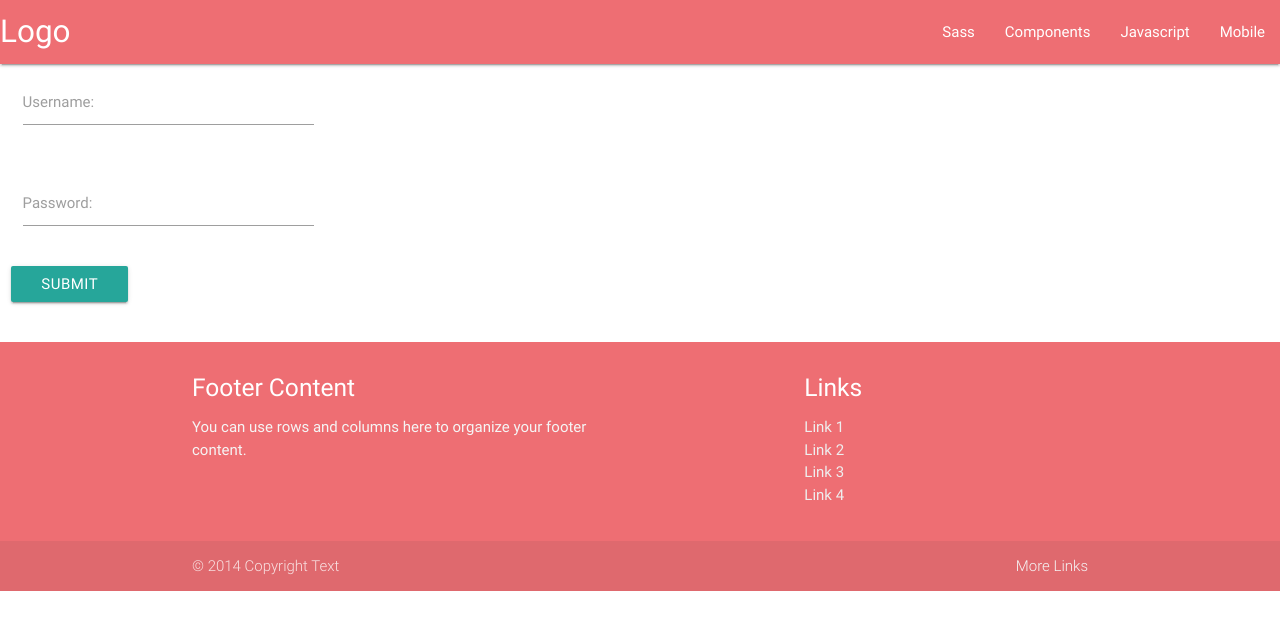
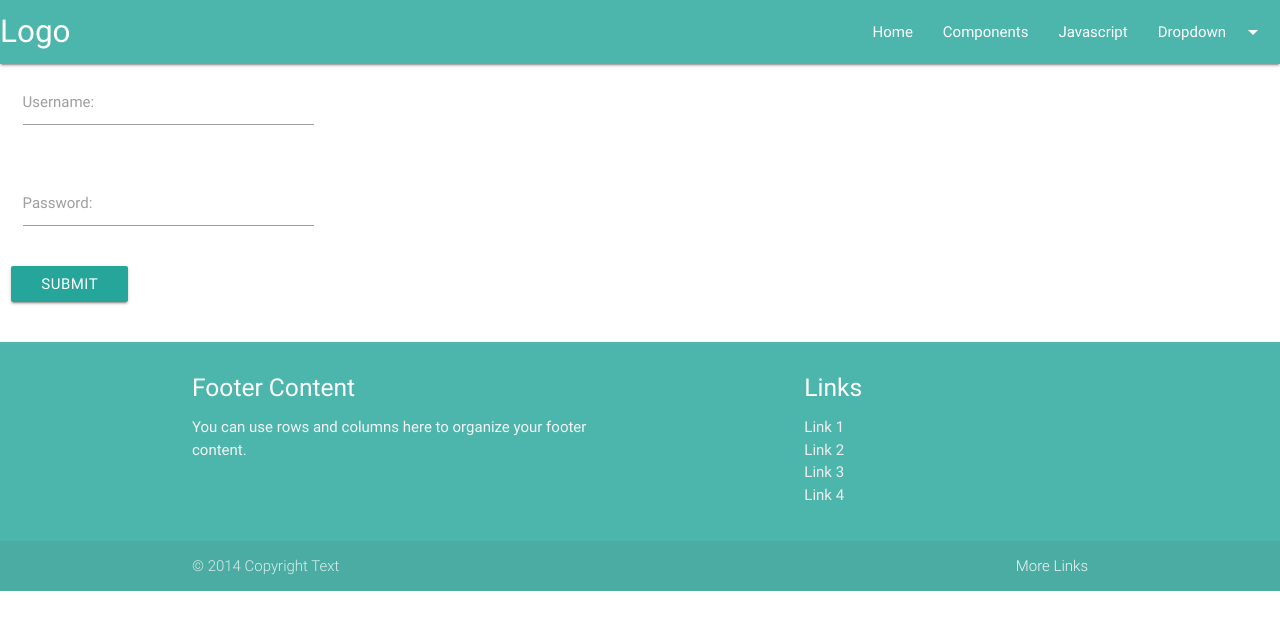
Before and after one commit to PanarinM/material_blog, a Django app: page /users/login/ in a window 1280 px wide. Shown: the top 630 px of the page. Run offline with Django 3.2, Linux system fonts and the light colour scheme; some libraries are stand-ins or nearby versions.

Commit message:
few template changes

```diff
--- a/material_blog/templates/base.html
+++ b/material_blog/templates/base.html
@@ -15,21 +15,29 @@
 
 {% block header %}
     <header>
+        <ul id="dropdown1" class="dropdown-content">
+            <li><a href="#!">one</a></li>
+            <li><a href="#!">two</a></li>
+            <li class="divider"></li>
+            <li><a href="#!">three</a></li>
+        </ul>
         <nav>
-                    <div class="nav-wrapper">
+            <div class="nav-wrapper teal lighten-2">
                 <a href="#!" class="brand-logo">Logo</a>
                 <a href="#" data-activates="mobile-demo" class="button-collapse"><i class="material-icons">menu</i></a>
                 <ul class="right hide-on-med-and-down">
-                            <li><a href="sass.html">Sass</a></li>
+                    <li><a href="{% url 'home' %}">Home</a></li>
                     <li><a href="badges.html">Components</a></li>
                     <li><a href="collapsible.html">Javascript</a></li>
-                            <li><a href="mobile.html">Mobile</a></li>
+                    <!-- Dropdown Trigger -->
+                    <li><a class="dropdown-button" href="#!" data-activates="dropdown1">Dropdown<i class="material-icons right">arrow_drop_down</i></a></li>
                 </ul>
                 <ul class="side-nav" id="mobile-demo">
                     <li><a href="sass.html">Sass</a></li>
                     <li><a href="badges.html">Components</a></li>
                     <li><a href="collapsible.html">Javascript</a></li>
-                            <li><a href="mobile.html">Mobile</a></li>
+                    <!-- Dropdown Trigger -->
+                    <li><a class="dropdown-button" href="#!" data-activates="dropdown1">Dropdown<i class="material-icons right">arrow_drop_down</i></a></li>
                 </ul>
             </div>
         </nav>
@@ -45,7 +53,7 @@
     {% endblock content %}
 </main>
 {% block footer %}
-            <footer class="page-footer">
+    <footer class="page-footer teal lighten-2">
         <div class="container">
             <div class="row">
                 <div class="col l6 s12">
--- a/material_blog/users/templates/login.html
+++ b/material_blog/users/templates/login.html
@@ -40,7 +40,7 @@
                     </div>
                 </div>
                 <div class="row">
-                    <button type="submit" class="btn btn-primary inline">
+                    <button type="submit" class="waves-effect waves-light btn">
                         Submit
                     </button>
                 </div>
```
Also changed, not shown: material_blog/db.sqlite3, material_blog/dev_static/js/materialize.js. Lines whose indentation alone changed are shown as unchanged.
